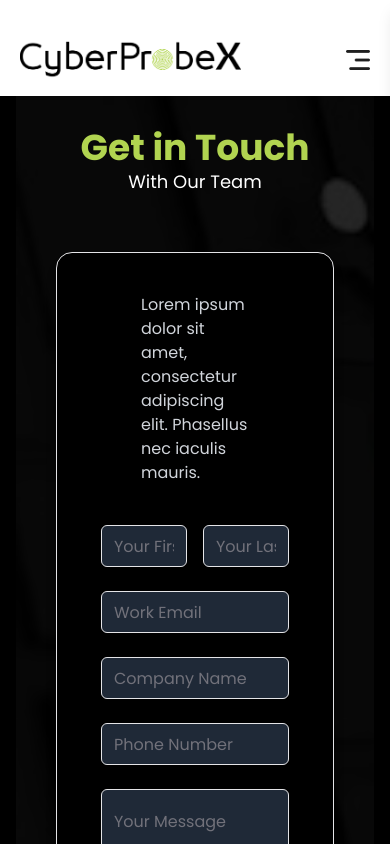
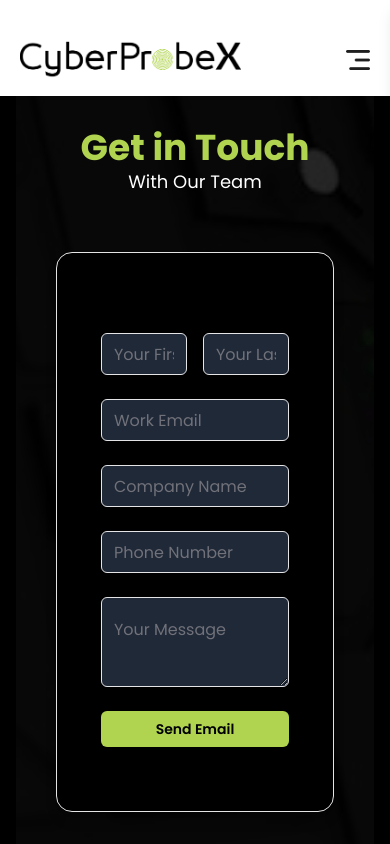
Before and after one commit to sujaykumar007/cyberprobe-X, a Next.js app: page /contact in a window 390 px wide. Shown: the top 844 px of the page. Built offline with nearby package versions, Linux system fonts and the light colour scheme.

Commit message:
cahnged header

```diff
--- a/app/custom-components/ContactForm.tsx
+++ b/app/custom-components/ContactForm.tsx
@@ -42,8 +42,8 @@ export default function ContactForm() {
 
   return (
     <Card className="flex flex-col md:flex-row bg-black text-white py-10 px-5 rounded-2xl shadow-lg w-full ">
-      <div className="flex-1 flex flex-col justify-center px-16 space-y-4">
-        <p className="text-gray-300">Lorem ipsum dolor sit amet, consectetur adipiscing elit. Phasellus nec iaculis mauris.</p>
+      <div className="flex-1 md:flex flex-col justify-center md:px-16 px-12 space-y-4 text-balance hidden">
+        <p className="text-gray-300 ">"Feel free to reach out to us with any questions or inquiries—we’re here to help!</p>
       </div>
 
       <CardContent className="flex-1 pt-10 md:pt-0 ">
--- a/app/custom-components/Header.tsx
+++ b/app/custom-components/Header.tsx
@@ -14,10 +14,12 @@ export const Header = () => {
       >
         <source src="/vedieo.mp4" type="video/mp4" />
       </video>
-      <div className="absolute inset-0 flex items-center justify-center bg-black bg-opacity-70">
+      <div className="absolute inset-0 flex flex-col text-white items-center justify-center bg-black bg-opacity-70 gap-y-12">
         <h1 className="text-white text-5xl md:text-8xl font-bold drop-shadow-lg">
           <span className="text-primary-yellow">Defense</span> Starts with <span className="text-primary-yellow">Offense</span>
-
+        </h1>
+        <h1 className="leading-[1.75] text-xl md:text-2xl font-semibold text-gray-400">
+         "Our offensive security approach transforms reactive protection into proactive resilience, <br />safeguarding your most valuable digital assets "
         </h1>
       </div>
     </header>
--- a/app/custom-components/VelocityScrolling.tsx
+++ b/app/custom-components/VelocityScrolling.tsx
@@ -1,4 +1,3 @@
-import { VelocityScroll } from "@/components/magicui/scroll-based-velocity";
 
 export function VelocityScrolling() {
   return (
@@ -6,9 +5,7 @@ export function VelocityScrolling() {
     <div className="relative flex w-full flex-col items-center justify-center overflow-hidden">
 
       <div className="w-full max-w-xs sm:max-w-md md:max-w-xl lg:max-w-7xl overflow-hidden overflow-y-hidden">
-        <VelocityScroll className="text-white text-sm">
-        Our offensive security approach transforms reactive protection into proactive resilience, safeguarding your most valuable digital assets .
-        </VelocityScroll>
+
       </div>
 
 
--- a/app/custom-components/whyUs.tsx
+++ b/app/custom-components/whyUs.tsx
@@ -32,15 +32,12 @@ export default function About() {
         </h1>
         <h1 className="text-primary-yellow text-3xl sm:text-5xl md:text-6xl lg:text-7xl font-extrabold mt-3 text-center">
           CyberProbeX
-          {/* <span className="text-3xl sm:text-5xl md:text-6xl lg:text-7xl font-extrabold leading-tight text-white mt-3">
-          ?
-        </span> */}
         </h1>
 
       </div>
 
       {/* Carousel Section */}
-      <div className="w-full max-w-[90%] sm:max-w-[40%] md:max-w-[60%] lg:max-w-[50%] pl-14">
+      <div className="w-full max-w-[90%] sm:max-w-[40%] md:max-w-[60%] lg:max-w-[50%] ">
         <Carousel className="container ">
           <CarouselContent className="flex">
             {WhyUs.map((service, index) => (
--- a/app/page.tsx
+++ b/app/page.tsx
@@ -18,13 +18,7 @@ export default function Home(){
         <Header />
       </div>
 
-      <div className="text-white text-2xl md:text-4xl w-[70%] font-semibold text-balance flex  text-center ">
-        <h1 className="leading-[1.75]">
-           <span className="text-4xl md:text-6xl">"</span> Our offensive security approach transforms reactive protection into proactive resilience, safeguarding your most valuable digital assets <span className="text-4xl md:text-6xl">"</span>
-        </h1>
-      </div>
-
-      <div className="w-[100%] container gap-y-20">
+      <div className="w-[100%] container gap-y-20 ">
         <WhyUs />
       </div>
 
```
